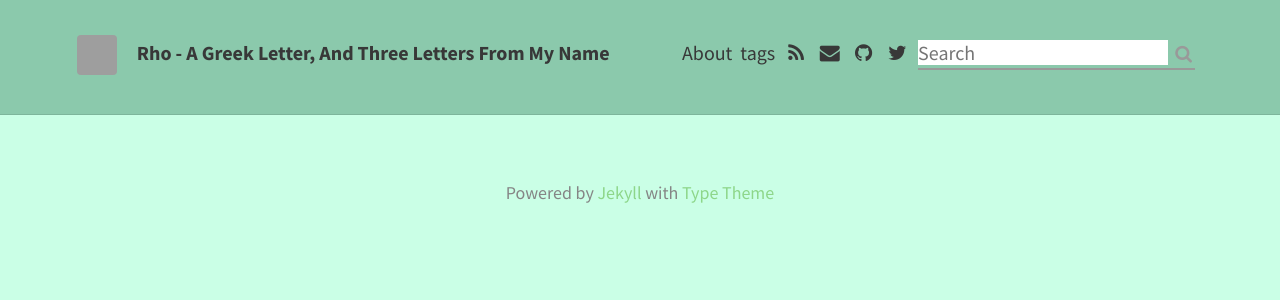
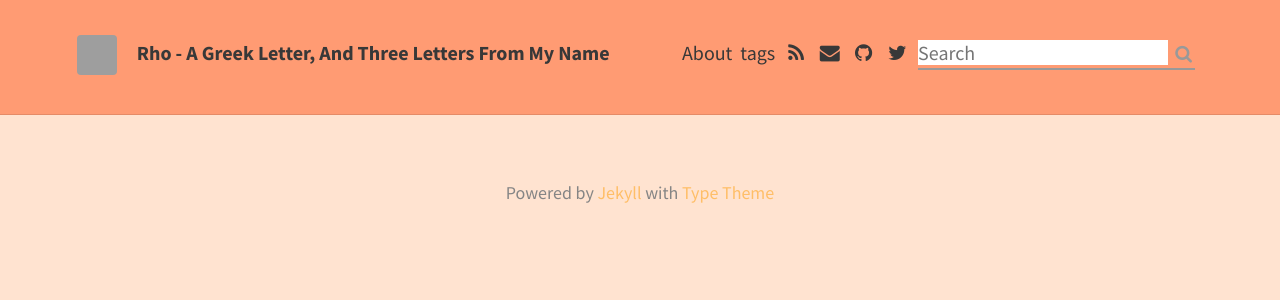
Before and after one commit to richardhofman/richardhofman.github.io, a Jekyll site: the page built from index.html, in a window 1280 px wide. Shown: the top 300 px of the page. Built offline with Jekyll 4.4.1, drawn with Linux system fonts in a browser that asks for light colours; the list of posts is cut into pages by our own code; grey boxes are pictures that could not be loaded.

Commit message:
Updated colour scheme

```diff
--- a/_sass/base/_variables.scss
+++ b/_sass/base/_variables.scss
@@ -9,14 +9,14 @@ $padding-small: 5%;
 $padding-x-small: 3%;
 
 // Brand colours
-$brand-color: #8BC9AC;
-$background-color: #CAFFE6;
+$brand-color: #FF9B73;
+$background-color: rgb(255, 227, 208);
 $border-color: rgba(0, 0, 0, 0.1); // rgba recommended if using feature images
 
 // Typography colours
 $text-color: #383838;
-$link-color: #8DD689;
-$selection-color: #89CFD6; // visible when highlighting text
+$link-color: #FFBE67;
+$selection-color: #FF676B; // visible when highlighting text
 
 // Tags color
 $tags-color: #b0b0b0;
```
